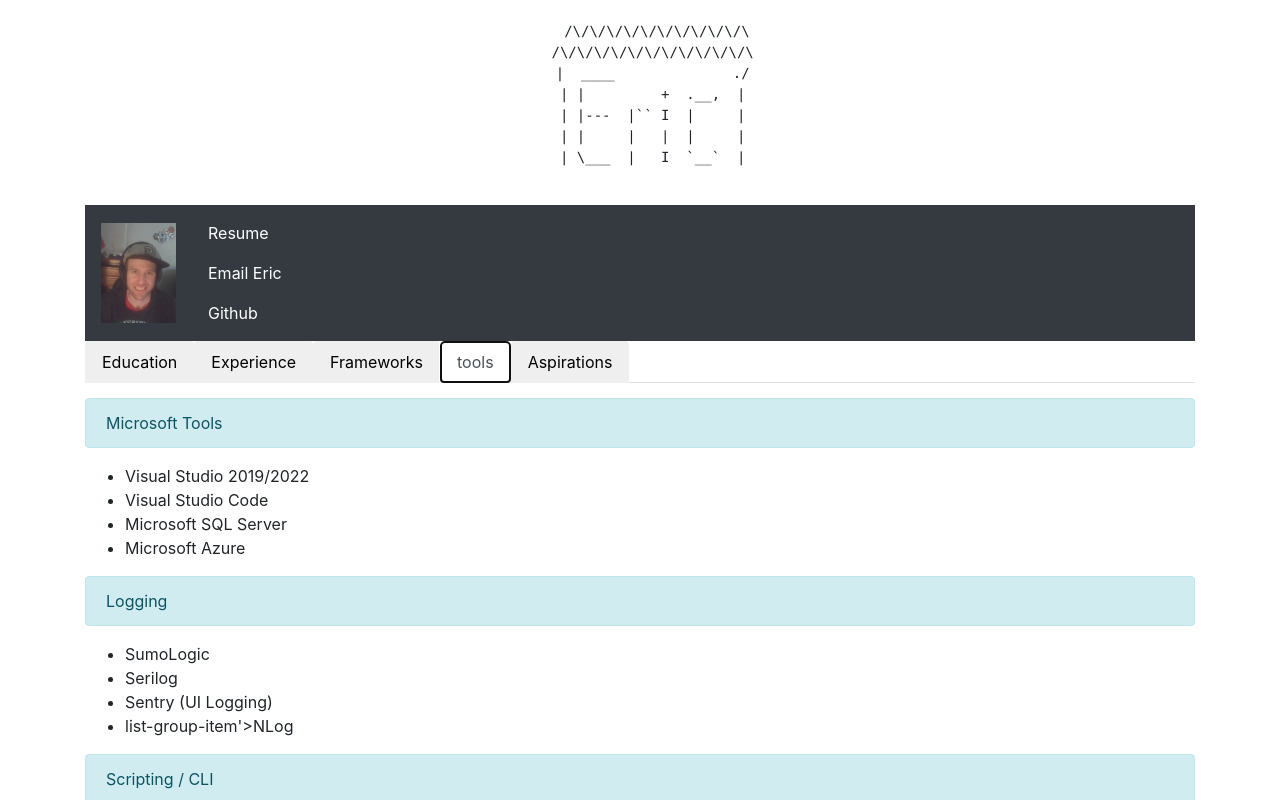
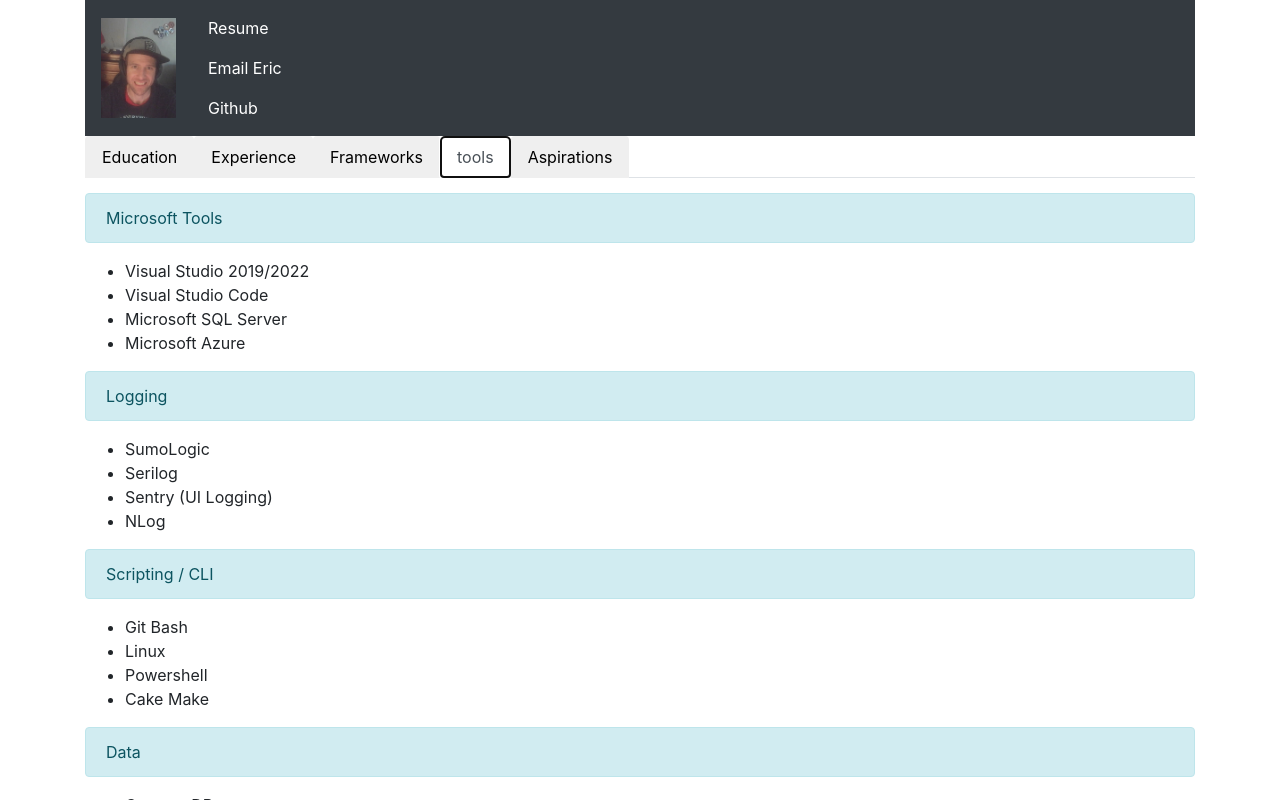
Before and after one commit to ericbowser/Eric-Bowser-Dev, a React (Create React App) app: page / in a window 1280 px wide. Both pictures are taken after a click on the tab "tools". Shown: the top 800 px of the page. Built offline with nearby package versions, Linux system fonts and the light colour scheme.

Commit message:
Fix typo

```diff
--- a/public/index.html
+++ b/public/index.html
@@ -18,17 +18,17 @@
 </head>
 <body>
 <header>
-<pre style="text-align: center">
+    <!--<pre style="text-align: center">-->
+    <!--    -->
+    <!--    /\/\/\/\/\/\/\/\/\/\/\-->
+    <!--   /\/\/\/\/\/\/\/\/\/\/\/\-->
+    <!--   |  ____              ./-->
+    <!--   | |         +  .__,  |-->
+    <!--   | |-&#45;&#45;  |`` I  |     |-->
+    <!--   | |     |   |  |     |-->
+    <!--   | \___  |   I  `__`  |-->
 
-    /\/\/\/\/\/\/\/\/\/\/\
-   /\/\/\/\/\/\/\/\/\/\/\/\
-   |  ____              ./
-   | |         +  .__,  |
-   | |---  |`` I  |     |
-   | |     |   |  |     |
-   | \___  |   I  `__`  |
-
-</pre>
+    <!--</pre>-->
 
 </header>
 
--- a/src/Components/Tools.js
+++ b/src/Components/Tools.js
@@ -19,7 +19,7 @@
                 <li>SumoLogic</li>
                 <li>Serilog</li>
                 <li>Sentry (UI Logging)</li>
-                <li>list-group-item'>NLog</li>
+                <li>NLog</li>
             </ul>
             <MarginDiv>
                 <Alert variant={'info'}>Scripting / CLI</Alert>
```
